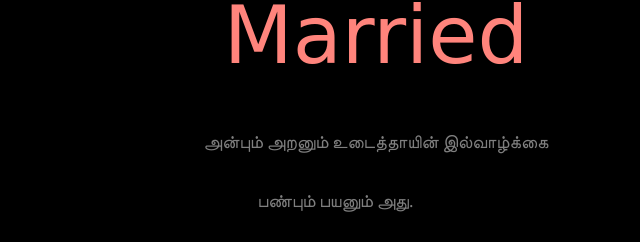
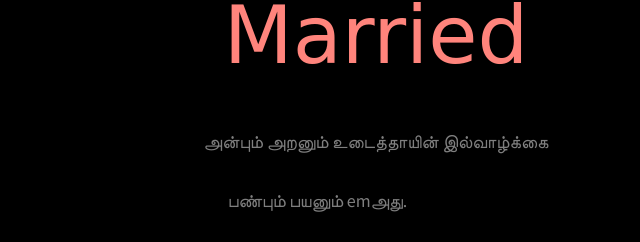
Before and after one commit to prjaswant/jachuwedspadhu, a plain HTML site: page index.html in a window 1280 px wide. Shown: the part 1233-1475 px from the top of the page, 264-904 px from the left. Drawn offline with Linux system fonts and the light colour scheme; files whose address does not match are found by name; a web font is replaced by a local one.

Commit message:
Update index.html

```diff
--- a/index.html
+++ b/index.html
@@ -125,7 +125,7 @@
 						<img src="images/flaticon/svg/005-two.svg" class="svg" alt="Free HTML5 Bootstrap Template by QBootstrap.com">
 						<h2>Are Getting Married</h2>
 						<p>அன்பும் அறனும் உடைத்தாயின் இல்வாழ்க்கை</p>
-						<p>பண்பும் பயனும் அது.&emsp;&emsp;&emsp;&emsp;&ensp;</p>
+						<p>பண்பும் பயனும் emஅது.&emsp;&emsp;&emsp;&emsp;&emsp;&emsp;&ensp;</p>
 						<p><strong>on Feb 15, 2021 &mdash; Jolarpet, Tamil Nadu, India</strong></p>
 					</div>
 				</div>
```
